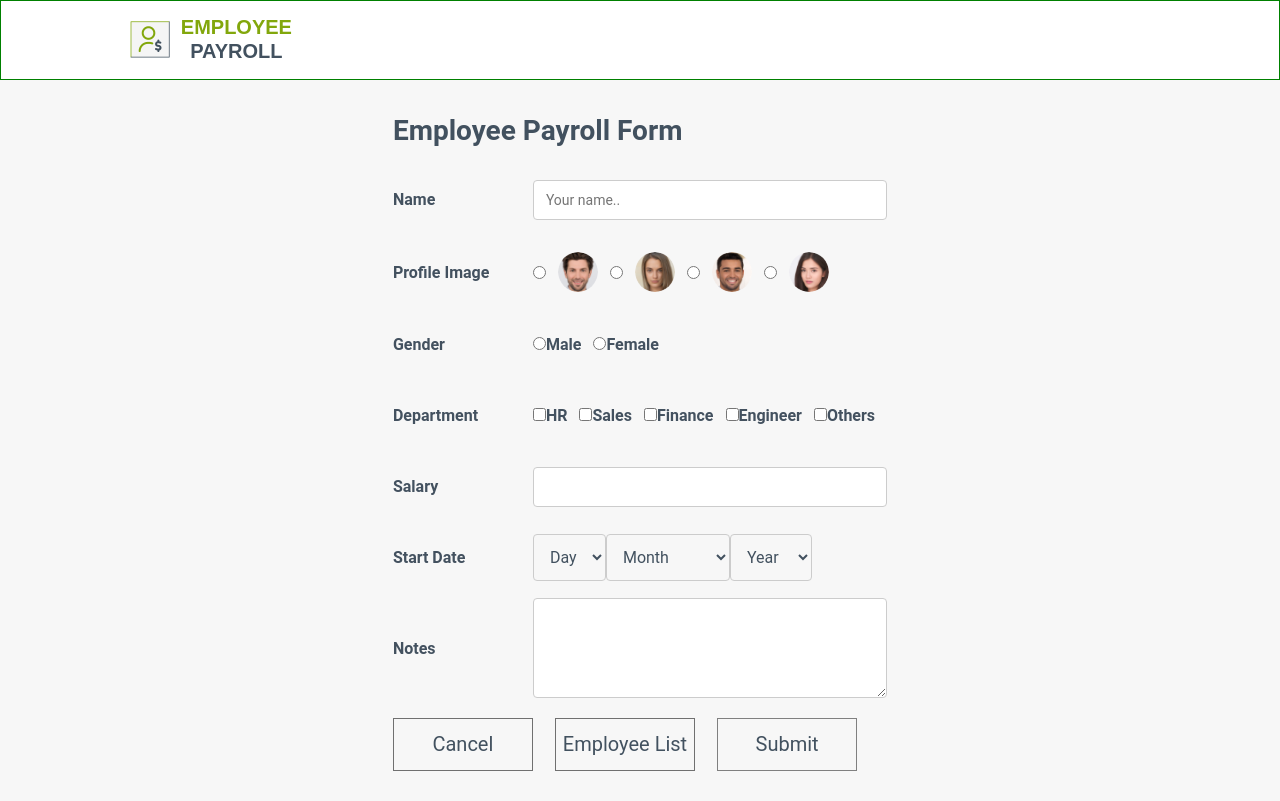
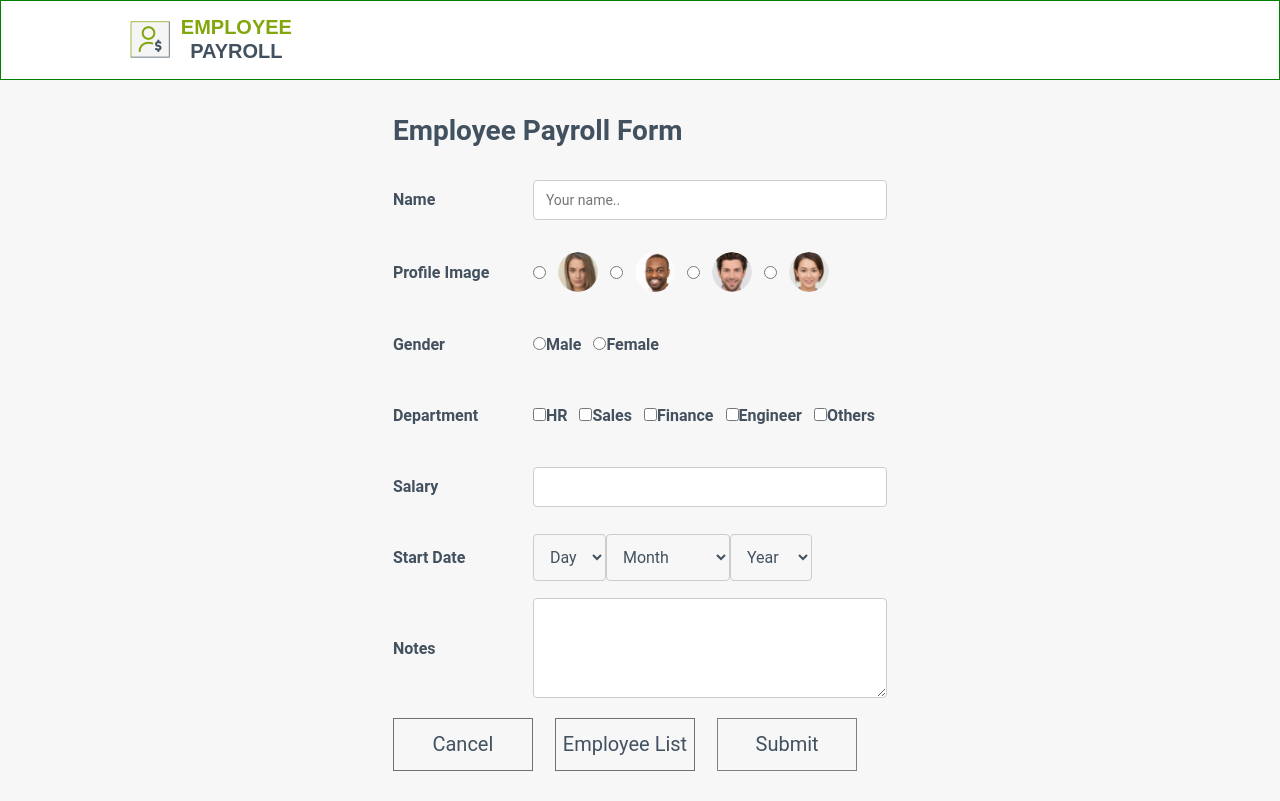
Before and after one commit to NeetaMourya-BL/CFP-RJ-Day1-employee-payroll, a React (Create React App) app: page /payroll-form/add in a window 1280 px wide. Built offline with nearby package versions, Linux system fonts and the light colour scheme.

Commit message:
Refector: for edit employee

```diff
--- a/src/components/home/home.jsx
+++ b/src/components/home/home.jsx
@@ -1,10 +1,10 @@
 import React, { useState, useEffect, useCallback } from "react"
 import axios, { AxiosResponse, AxiosInstance } from 'axios';
 import { Link } from "react-router-dom";
-import profile1 from '../../Assets/profile-images/Ellipse -3.png';
-import profile2 from '../../Assets/profile-images/Ellipse -1.png';
-import profile3 from '../../Assets/profile-images/Ellipse -8.png';
-import profile4 from '../../Assets/profile-images/Ellipse -7.png';
+import profile1 from '../../Assets/profile-images/Ellipse -1.png';
+import profile2 from '../../Assets/profile-images/Ellipse -2.png';
+import profile3 from '../../Assets/profile-images/Ellipse -3.png';
+import profile4 from '../../Assets/profile-images/Ellipse -4.png';
 import deleteIcon from "../../Assets/icons/delete-black-18dp.svg";
 import editIcon from "../../Assets/icons/create-black-18dp.svg";
 import search from "../../Assets/icons/search.png"
@@ -16,7 +16,7 @@ const Home = () => {
   // let employeeList = JSON.parse(localStorage.getItem('EmployeeList'));
   // console.log(employeeList);
 
-  const [employees, setUser] = useState([]);
+  const [employee, setUser] = useState([]);
 
   useEffect(() => {
     loadUsers();
@@ -65,7 +65,7 @@ const Home = () => {
             </tr>
           </thead>
           <tbody>
-            {employees.map((employee, index) => (
+            {employee.map((employee, index) => (
               <tr>
                 <th scope="row">{index + 1}</th>
                 <td><img className="profile"
@@ -74,10 +74,10 @@ const Home = () => {
                       "../../Assets/profile-images/Ellipse -1.png"
                       ? profile1
                       : employee.profilePic ===
-                        "../../Assets/profile-images/Ellipse -3.png"
+                        "../../Assets/profile-images/Ellipse -2.png"
                         ? profile2
                         : employee.profilePic ===
-                          "../../Assets/profile-images/Ellipse -7.png"
+                          "../../Assets/profile-images/Ellipse -3.png"
                           ? profile3
                           : profile4
                   }
@@ -92,9 +92,9 @@ const Home = () => {
                   </div>
                 ))}</td>
                 <td>{employee.salary}</td>
-                <td>{employee.day + '-' + employee.month + '-' + employee.year}</td>
+                <td>{employee.day+'-'+employee.month+'-'+employee.year}</td>
                 <td>
-                  <Link class="btn btn-primary mr-2" to={`/payroll-form/${employees.id}`}>
+                  <Link class="btn btn-primary mr-2" to={`/payroll-form/${employee.id}`}>
                     View
                   </Link>
 
--- a/src/components/payroll-form/Edituser.js
+++ b/src/components/payroll-form/Edituser.js
@@ -1,8 +1,8 @@
-import React, { useState } from "react";
+import React, { useState, useEffect } from "react";
 import profile1 from '../../Assets/profile-images/Ellipse -1.png';
-import profile2 from '../../Assets/profile-images/Ellipse -3.png';
-import profile3 from '../../Assets/profile-images/Ellipse -7.png';
-import profile4 from '../../Assets/profile-images/Ellipse -8.png';
+import profile2 from '../../Assets/profile-images/Ellipse -2.png';
+import profile3 from '../../Assets/profile-images/Ellipse -3.png';
+import profile4 from '../../Assets/profile-images/Ellipse -4.png';
 import logo from '../../Assets/images/logo.png'
 import './PayrollForm.css';
 import axios from 'axios'
@@ -17,9 +17,9 @@ const EditUser = () => {
         name: '',
         profileArray: [
             { url: '../../Assets/profile-images/Ellipse -1.png' },
+            { url: '../../Assets/profile-images/Ellipse -2.png' },
             { url: '../../Assets/profile-images/Ellipse -3.png' },
-            { url: '../../Assets/profile-images/Ellipse -7.png' },
-            { url: '../../Assets/profile-images/Ellipse -8.png' }
+            { url: '../../Assets/profile-images/Ellipse -4.png' }
 
         ],
         allDepartment: [
@@ -47,13 +47,13 @@ const EditUser = () => {
     });
 
 
-    const onInputChange = async event => {
-        setUser({ ...employee, [event.target.name]: event.target.value });
-    };
+    // const onInputChange = async event => {
+    //     setUser({ ...employee, [event.target.name]: event.target.value });
+    // };
 
     const onSubmit = async e => {
         e.preventDefault();
-        await axios.put(`http://localhost:3001/employee${id}`, employee);
+        await axios.put(`http://localhost:3001/employee/${id}`, employee);
         history.push("/");
     };
     const changeValue = (event) => {
@@ -63,6 +63,10 @@ const EditUser = () => {
         const result = await axios.get(`http://localhost:3001/employee/${id}`);
         setUser(result.data);
     };
+
+    useEffect(() => {
+        loadUser();
+    }, []);
 
     const onCheckChange = (name) => {
         let index = employee.departMentValue.indexOf(name);
@@ -83,8 +87,10 @@ const EditUser = () => {
                 <div className="logo-content">
                     <img src={logo} alt="" />
                     <div>
+                        <Link className="nav-link" exact to="/">
                             <span className="emp-text">EMPLOYEE</span> <br />
                             <span className="emp-text emp-payroll">PAYROLL</span>
+                        </Link>
                     </div>
                 </div>
             </header>
@@ -100,19 +106,19 @@ const EditUser = () => {
                         <label className="label text" htmlFor="profilePic">Profile image</label>
                         <div className="profile-radio-content">
                             <label >
-                                <input type="radio" name="profilePic" checked={employee.profilePic === '../../Assets/profile-images/Ellipse -1.png'} value="../../assets/profile-images/Ellipse -1.png" onChange={changeValue} />
+                                <input type="radio" name="profilePic" checked={employee.profilePic === '../../Assets/profile-images/Ellipse -1.png'} value="../../Assets/profile-images/Ellipse -1.png" onChange={changeValue} />
                                 <img className="profile" src={profile1} alt="profile" />
                             </label>
                             <label >
-                                <input type="radio" name="profilePic" checked={employee.profilePic === '../../Assets/profile-images/Ellipse -3.png'} value="../../assets/profile-images/Ellipse -3.png" onChange={changeValue} />
+                                <input type="radio" name="profilePic" checked={employee.profilePic === '../../Assets/profile-images/Ellipse -2.png'} value="../../Assets/profile-images/Ellipse -2.png" onChange={changeValue} />
                                 <img className="profile" src={profile2} alt="profile" />
                             </label>
                             <label >
-                                <input type="radio" name="profilePic" checked={employee.profilePic === '../../Assets/profile-images/Ellipse -7.png'} value="../../assets/profile-images/Ellipse -7.png" onChange={changeValue} />
+                                <input type="radio" name="profilePic" checked={employee.profilePic === '../../Assets/profile-images/Ellipse -3.png'} value="../../Assets/profile-images/Ellipse -3.png" onChange={changeValue} />
                                 <img className="profile" src={profile3} alt="profile" />
                             </label>
                             <label >
-                                <input type="radio" name="profilePic" checked={employee.profilePic === '../../Assets/profile-images/Ellipse -8.png'} value="../../assets/profile-images/Ellipse -8.png" onChange={changeValue} />
+                                <input type="radio" name="profilePic" checked={employee.profilePic === '../../Assets/profile-images/Ellipse -4.png'} value="../../Assets/profile-images/Ellipse -4.png" onChange={changeValue} />
                                 <img className="profile" src={profile4} alt="profile" />
                             </label>
 
@@ -223,7 +229,7 @@ const EditUser = () => {
 
                         <div className="submit-reset">
 
-                            <button type="submit" className="button submitButton" id="submitButton">{employee.isUpdate ? 'Update' : 'Submit'} Update</button>
+                            <button type="submit" className="button submitButton" id="submitButton">{employee.isUpdate ? 'Update' : 'Submit'} Update </button>
                         </div>
                     </div >
                 </form >
--- a/src/components/payroll-form/EmployeeService.js
+++ b/src/components/payroll-form/EmployeeService.js
@@ -7,9 +7,9 @@ const EmployeeService = () => {
     name: '',
     profileArray: [
       { url: '../../Assets/profile-images/Ellipse -1.png' },
+      { url: '../../Assets/profile-images/Ellipse -2.png' },
       { url: '../../Assets/profile-images/Ellipse -3.png' },
-      { url: '../../Assets/profile-images/Ellipse -7.png' },
-      { url: '../../Assets/profile-images/Ellipse -8.png' }
+      { url: '../../Assets/profile-images/Ellipse -4.png' }
 
     ],
     allDepartment: [
@@ -51,12 +51,13 @@ const EmployeeService = () => {
       <h1 className="display-4">User Id: {id}</h1>
       <hr />
       <ul className="list-group w-50">
-        <li className="list-group-item">profileimage: {employee.profilePic}</li>
-        <li className="list-group-item"> name: {employee.name}</li>
-        <li className="list-group-item">gender: {employee.gender}</li>
-        <li className="list-group-item">department: {employee.department}</li>
-        <li className="list-group-item">salary: {employee.salary}</li>
-        <li className="list-group-item">startDate: {employee.day+'-'+employee.month+'-'+employee.year}</li>
+        <li className="list-group-item">Profile Image: {employee.profilePic}</li>
+        <li className="list-group-item">Name: {employee.name}</li>
+        <li className="list-group-item">Gender: {employee.gender}</li>
+        <li className="list-group-item">Department: {employee.departMentValue}</li>
+        <li className="list-group-item">Salary: {employee.salary}</li>
+        <li className="list-group-item">Start Date: {employee.day+'-'+employee.month+'-'+employee.year}</li>
+        <li className="list-group-item">Notes: {employee.notes}</li>
       </ul>
     </div>
   );
--- a/src/components/payroll-form/PayrollForm.jsx
+++ b/src/components/payroll-form/PayrollForm.jsx
@@ -1,13 +1,14 @@
 import React, { useState } from "react";
 import profile2 from '../../Assets/profile-images/Ellipse -1.png';
-import profile1 from '../../Assets/profile-images/Ellipse -3.png';
-import profile4 from '../../Assets/profile-images/Ellipse -7.png';
-import profile3 from '../../Assets/profile-images/Ellipse -8.png';
+import profile1 from '../../Assets/profile-images/Ellipse -2.png';
+import profile4 from '../../Assets/profile-images/Ellipse -3.png';
+import profile3 from '../../Assets/profile-images/Ellipse -4.png';
 import logo from '../../Assets/images/logo.png'
 import './PayrollForm.css';
 import axios from 'axios'
 import { useHistory } from "react-router-dom";
 import { Link } from 'react-router-dom';
+
 
 const PayrollForm = () => {
     let history = useHistory();
@@ -15,9 +16,9 @@ const PayrollForm = () => {
         name: '',
         profileArray: [
             { url: '../../Assets/profile-images/Ellipse -1.png' },
+            { url: '../../Assets/profile-images/Ellipse -2.png' },
             { url: '../../Assets/profile-images/Ellipse -3.png' },
-            { url: '../../Assets/profile-images/Ellipse -7.png' },
-            { url: '../../Assets/profile-images/Ellipse -8.png' }
+            { url: '../../Assets/profile-images/Ellipse -4.png' }
 
         ],
         allDepartment: [
@@ -43,11 +44,11 @@ const PayrollForm = () => {
             startDate: ''
         }
     });
+    const [formValue, setForm] = useState(employee);
 
-
-    const onInputChange = async event => {
-        setUser({ ...employee, [event.target.name]: event.target.value });
-    };
+    // const onInputChange = async event => {
+    //     setUser({ ...employee, [event.target.name]: event.target.value });
+    // };
 
     const onSubmit = async event => {
         event.preventDefault();
@@ -55,6 +56,7 @@ const PayrollForm = () => {
         history.push("/");
     };
     const changeValue = (event) => {
+        setForm({ ...employee, [event.target.name]: event.target.value })
         setUser({ ...employee, [event.target.name]: event.target.value })
     }
 
@@ -99,21 +101,22 @@ const PayrollForm = () => {
                     <div className="row-content">
                         <label className="label text" htmlFor="profilePic">Profile image</label>
                         <div className="profile-radio-content">
+
                             <label >
                                 <input type="radio" name="profilePic" checked={employee.profilePic === '../../Assets/profile-images/Ellipse -1.png'} value="../../Assets/profile-images/Ellipse -1.png" onChange={changeValue} />
+                                <img className="profile" src={profile2} alt="profile" />
+                            </label>
+                            <label >
+                                <input type="radio" name="profilePic" checked={employee.profilePic === '../../Assets/profile-images/Ellipse -2.png'} value="../../Assets/profile-images/Ellipse -2.png" onChange={changeValue} />
                                 <img className="profile" src={profile1} alt="profile" />
                             </label>
                             <label >
                                 <input type="radio" name="profilePic" checked={employee.profilePic === '../../Assets/profile-images/Ellipse -3.png'} value="../../Assets/profile-images/Ellipse -3.png" onChange={changeValue} />
-                                <img className="profile" src={profile2} alt="profile" />
+                                <img className="profile" src={profile4} alt="profile" />
                             </label>
                             <label >
-                                <input type="radio" name="profilePic" checked={employee.profilePic === '../../Assets/profile-images/Ellipse -7.png'} value="../../Assets/profile-images/Ellipse -7.png" onChange={changeValue} />
+                                <input type="radio" name="profilePic" checked={employee.profilePic === '../../Assets/profile-images/Ellipse -4.png'} value="../../Assets/profile-images/Ellipse -4.png" onChange={changeValue} />
                                 <img className="profile" src={profile3} alt="profile" />
-                            </label>
-                            <label >
-                                <input type="radio" name="profilePic" checked={employee.profilePic === '../../Assets/profile-images/Ellipse -8.png'} value="../../Assets/profile-images/Ellipse -8.png" onChange={changeValue} />
-                                <img className="profile" src={profile4} alt="profile" />
                             </label>
 
                         </div>
```
Lines whose indentation alone changed are shown as unchanged.
